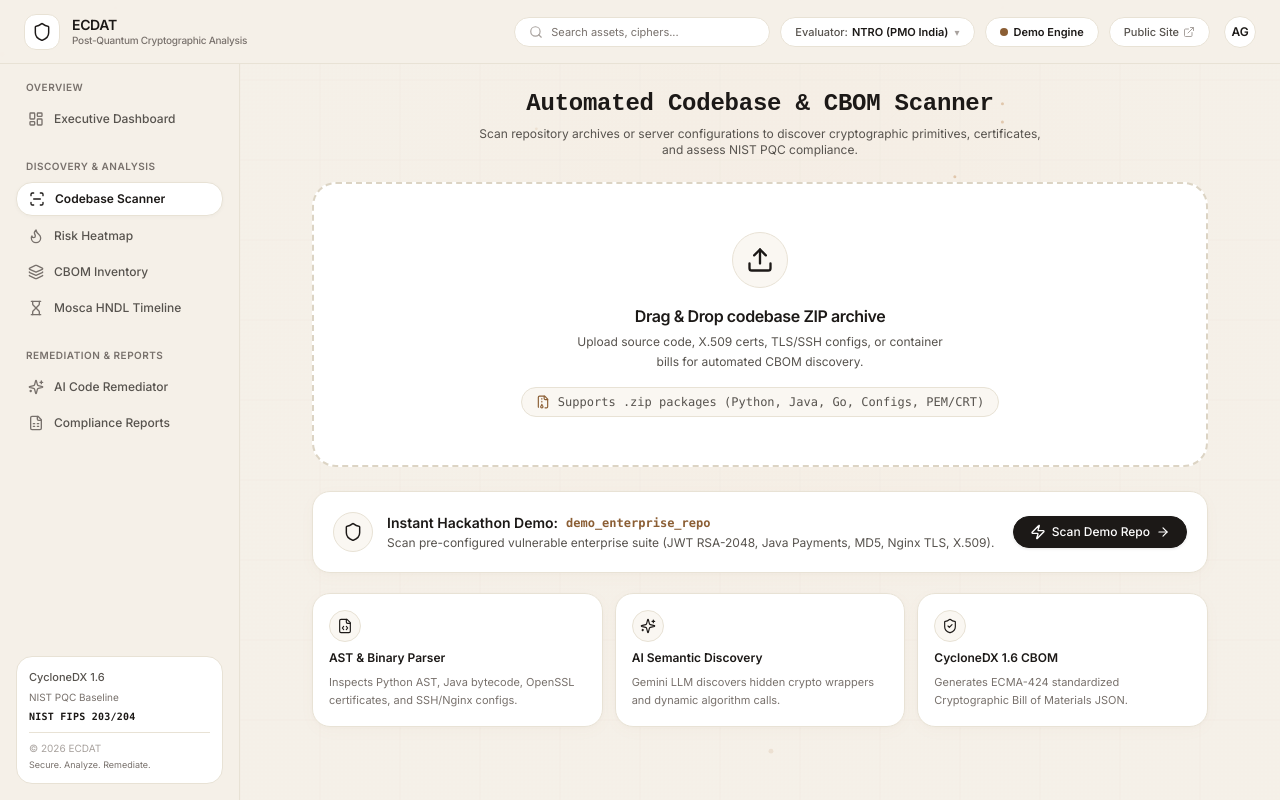
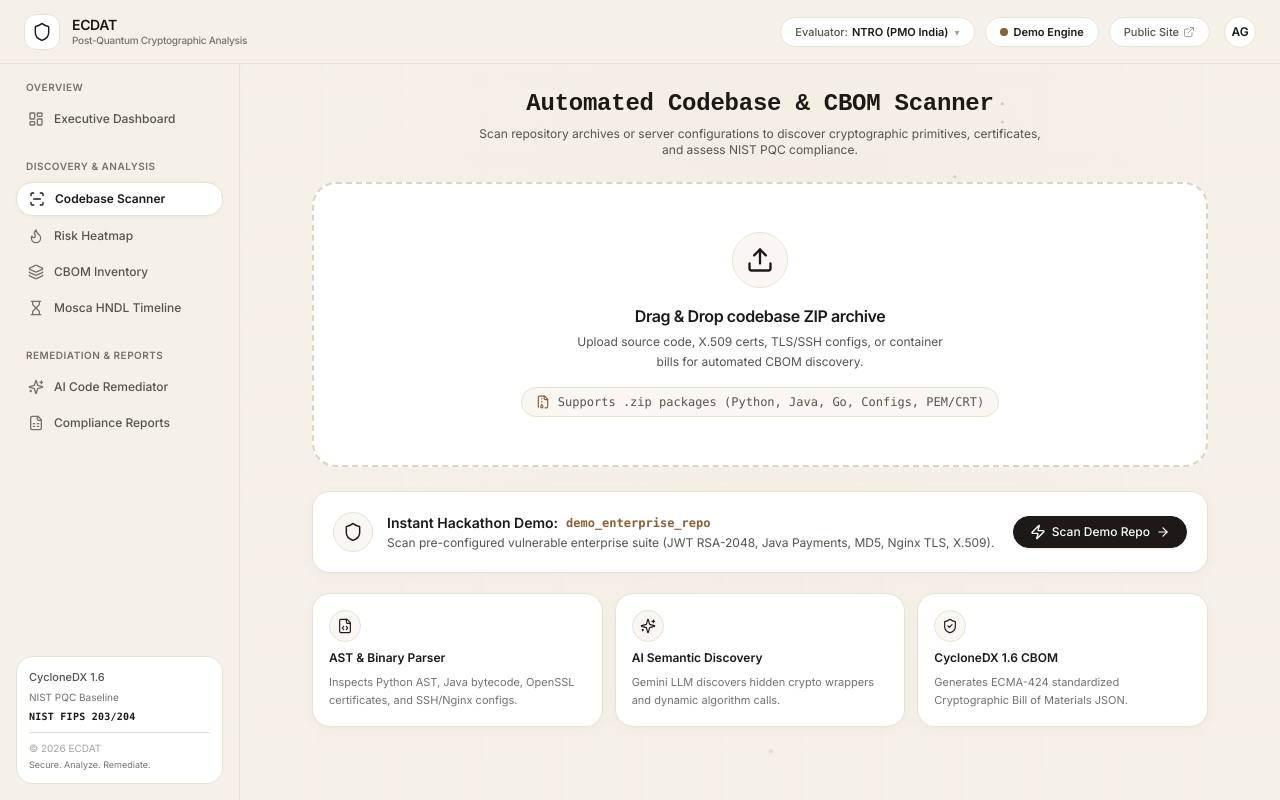
Before and after one commit to WhiteShadow005/ecdat, a Next.js app in the folder frontend/: page /scan in a window 1280 px wide. Built offline with nearby package versions, Linux system fonts and the light colour scheme; no server answers; a web font is replaced by a local one.

Commit message:
refactor(header): remove top search bar from command bar layout

```diff
--- a/frontend/components/layout/AppShell.tsx
+++ b/frontend/components/layout/AppShell.tsx
@@ -12,7 +12,6 @@ import {
   Sparkles,
   FileSpreadsheet,
   Shield,
-  Search,
   ExternalLink,
   ChevronRight,
 } from "lucide-react";
@@ -86,12 +85,6 @@ export function AppShell({ children }: { children: React.ReactNode }) {
 
         {/* Right Header Controls & Status */}
         <div className="flex items-center gap-2.5 text-xs">
-          {/* Quick Search Input */}
-          <div className="hidden md:flex items-center gap-2 px-3.5 py-1.5 rounded-full bg-white border border-[#E8E2D5] text-[#57534E] text-xs w-64 focus-within:border-[#C28E58] transition-colors shadow-2xs">
-            <Search className="w-3.5 h-3.5 text-[#A8A29E]" />
-            <span className="flex-1 text-[11px] text-[#78716C]">Search assets, ciphers...</span>
-          </div>
-
           {/* Evaluator Pill */}
           <div className="hidden lg:flex items-center gap-1 px-3.5 py-1.5 rounded-full bg-white border border-[#E8E2D5] text-[#57534E] font-medium text-[11px] shadow-2xs">
             <span>Evaluator:</span>
```
